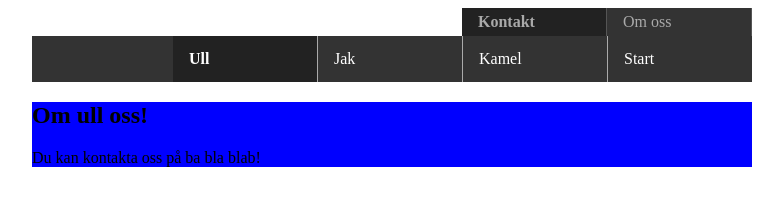
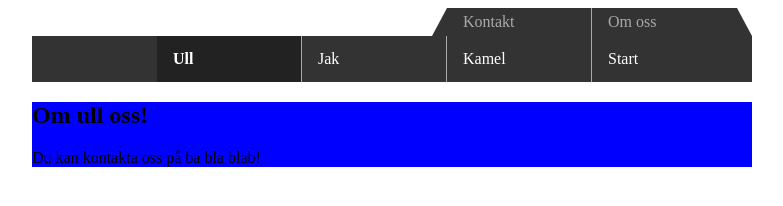
Before and after one commit to Sekvens/umeacss, a plain HTML site: page woolpage/wool.html in a window 1280 px wide. Shown: the whole page, without its empty margins (248-1031 px from the left). Drawn offline with Linux system fonts and the light colour scheme.

Commit message:
Fixed topbar

```diff
--- a/woolpage/content.css
+++ b/woolpage/content.css
@@ -1,3 +1,5 @@
 main {
 	background: #00F;
+	padding: 0px;
+	margin: 0px;
 }
--- a/woolpage/general.css
+++ b/woolpage/general.css
@@ -1,4 +1,5 @@
 #mainwrapper {
 	width: 720px;
 	margin: auto;
+	font-size: 1em;
 }
--- a/woolpage/navigation.css
+++ b/woolpage/navigation.css
@@ -1,5 +1,4 @@
 nav {
-	/* background: #FF0; */
 	width: 100%;
 }
 
@@ -8,12 +7,7 @@ nav ul {
 	margin: 0;
 	padding: 0;
 	overflow: hidden;
-	background-color: #333;
-}
-
-nav .active {
-	background: #222;
-	font-weight: bold;
+	/* background-color: #333; */
 }
 
 nav ul li {
@@ -24,11 +18,46 @@ nav ul li {
 nav .top {
 	width: fit-content;
 	float: right;
+	margin: 0 auto;
+	position: relative;
+}
+
+nav .top .bevel {
+	border-color: #333; /*Same as li background-color*/
+	border-top: 0px;
+	border-style: solid;
+	border-width: 0px 15px 28px 15px; /*should have .top li height */
+	position: absolute;
+}
+
+nav .top .topleft {
+	left: 0px;
+	border-left-color: transparent;
+}
+
+nav .top .topright {
+	right: 0px;
+	border-right-color: transparent;
 }
 
 nav .bottom {
 	clear: right;
-	/* display: block; */
+	background-color: #333;
+}
+
+nav .top li.active, nav .bottom li.active {
+	background-color: #222;
+	font-weight: bold;
+}
+
+nav .top .topleft.active {
+	border-color: #222;
+	border-left-color: transparent;
+}
+
+nav .top .topright.active {
+	border-color: #222;
+	border-right-color: transparent;
 }
 
 nav .bottom li {
@@ -36,7 +65,17 @@ nav .bottom li {
 }
 
 nav .top li {
-	border-right: 1px solid #555;
+	border-right: 1px solid #aaa;
+	background-color: #333;
+	z-index: 10;
+}
+
+nav .top li:first-of-type {
+	margin-right: 15px; /*bevelWidth*/
+}
+
+nav .top li:last-of-type {
+	margin-left: 15px; /*bevelWidth*/
 }
 
 nav .bottom li a {
@@ -59,8 +98,8 @@ nav .bottom li a:hover {
 
 nav .bottom li:first-child {
 	border-right: none;
+	padding-right: 16px; /*bevelWidth + 1, not sure why the constant.*/
 }
-
 
 
 /* nav .bottom li:first-child {
--- a/woolpage/wool.html
+++ b/woolpage/wool.html
@@ -10,10 +10,12 @@
 		<div id="mainwrapper">
 			<nav>
 				<ul class="top">
+					<div class="bevel topright"></div>
+					<div class="bevel topleft"></div>
 					<li>
 						<a href="./about.html">Om oss</a>
 					</li>
-					<li class="active">
+					<li>
 						<a href="./contact.html">Kontakt</a>
 					</li>
 				</ul>
```
Also changed, not shown: woolpage/about.html (+2 -0 lines), woolpage/camel.html (+2 -0 lines), woolpage/contact.html (+2 -0 lines), woolpage/index.html (+2 -0 lines), woolpage/yak.html (+2 -0 lines).
